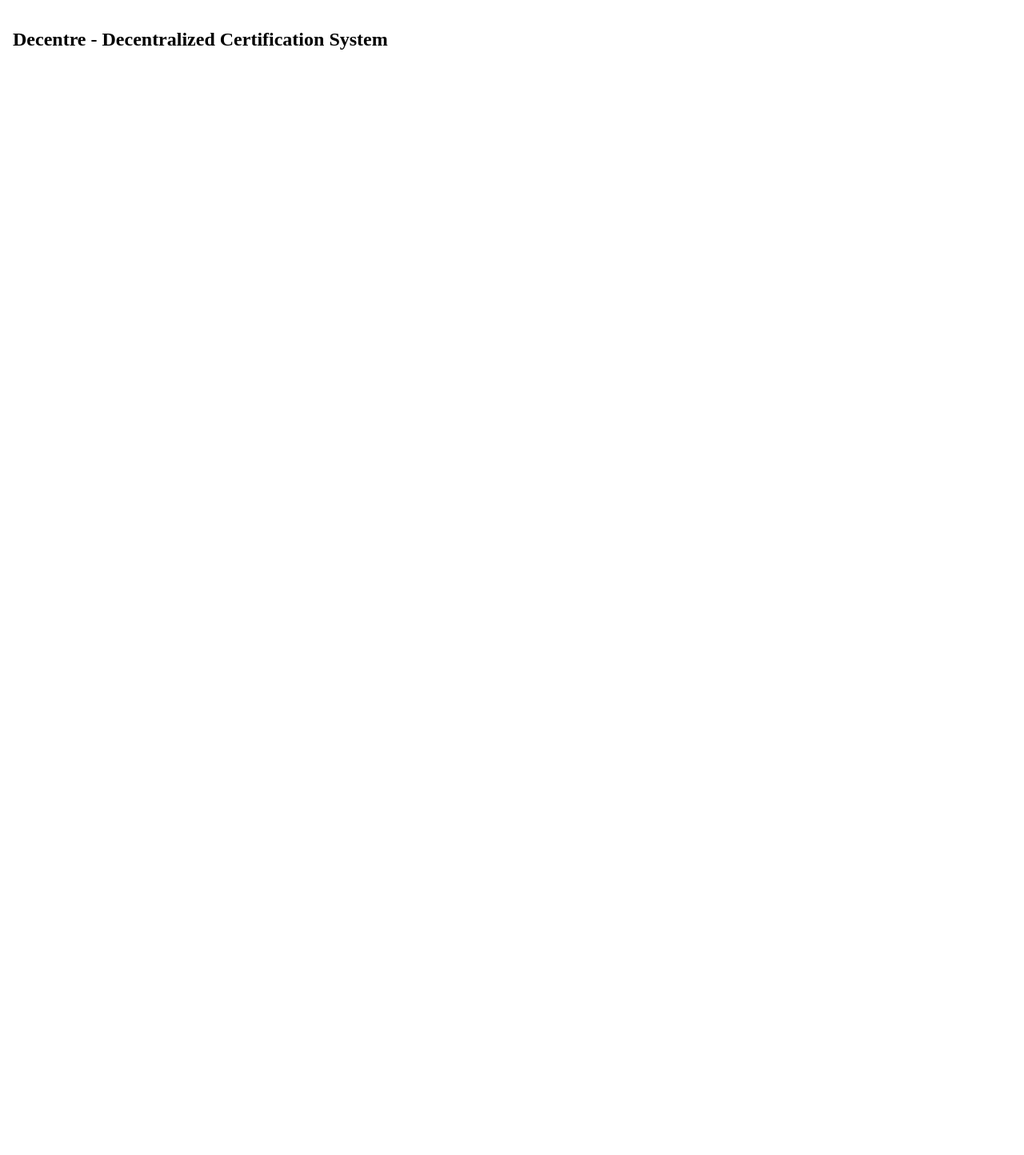
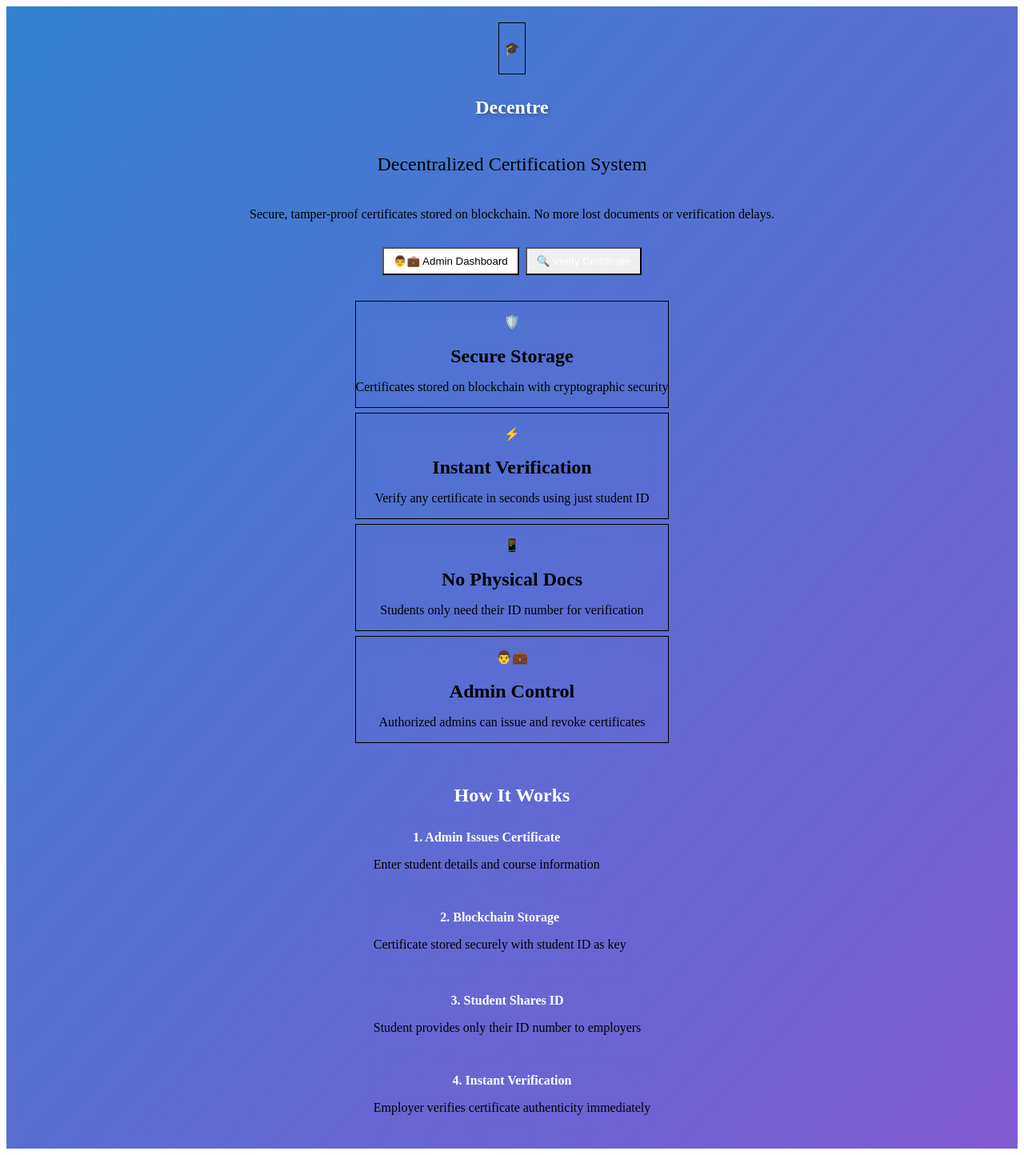
Before and after one commit to Bshisia/Decentre, a Next.js app in the folder decentre/: page / in a window 1280 px wide. Shown: the whole page at 80% size. Before the commit the page ends 800 px from the top, so only its background shows below. Built offline with nearby package versions, Linux system fonts and the light colour scheme.

Commit message:
Enhance home page layout with hero section, action buttons, and features grid for the decentralized certification system

```diff
--- a/decentre/src/pages/index.tsx
+++ b/decentre/src/pages/index.tsx
@@ -1,9 +1,134 @@
-import { Box, Heading } from '@chakra-ui/react'
+import { Box, Heading, Text, Button, VStack, HStack, Container, SimpleGrid, Card, CardBody } from '@chakra-ui/react'
+import Link from 'next/link'
 
 export default function Home() {
   return (
-    <Box p={8}>
-      <Heading>Decentre - Decentralized Certification System</Heading>
+    <Box minH="100vh" bg="linear-gradient(to bottom right, #3182ce, #805ad5)" position="relative">
+      <Box position="absolute" top={0} left={0} right={0} bottom={0} bg="blackAlpha.200" />
+      <Container maxW="6xl" py={20} position="relative" zIndex={1}>
+        <VStack spacing={16} textAlign="center">
+          {/* Hero Section */}
+          <VStack spacing={8}>
+            <Box
+              bg="whiteAlpha.200"
+              borderRadius="full"
+              p={6}
+              backdropFilter="blur(10px)"
+              border="1px solid"
+              borderColor="whiteAlpha.300"
+            >
+              <Text fontSize="8xl">🎓</Text>
+            </Box>
+            <VStack spacing={4}>
+              <Heading size="4xl" color="white" fontWeight="bold" textShadow="2px 2px 4px rgba(0,0,0,0.3)">
+                Decentre
+              </Heading>
+              <Heading size="xl" color="whiteAlpha.900" fontWeight="normal">
+                Decentralized Certification System
+              </Heading>
+              <Text fontSize="xl" color="whiteAlpha.800" maxW="3xl" lineHeight="tall">
+                Secure, tamper-proof certificates stored on blockchain.
+                No more lost documents or verification delays.
+              </Text>
+            </VStack>
+          </VStack>
+
+          {/* Action Buttons */}
+          <HStack spacing={8}>
+            <Link href="/admin">
+              <Button
+                size="xl"
+                px={12}
+                py={8}
+                fontSize="xl"
+                bg="white"
+                color="blue.600"
+                _hover={{ bg: "blue.50", transform: "translateY(-2px)" }}
+                shadow="xl"
+                borderRadius="2xl"
+                transition="all 0.3s"
+              >
+                👨💼 Admin Dashboard
+              </Button>
+            </Link>
+            <Link href="/verify">
+              <Button
+                size="xl"
+                px={12}
+                py={8}
+                fontSize="xl"
+                bg="green.500"
+                color="white"
+                _hover={{ bg: "green.600", transform: "translateY(-2px)" }}
+                shadow="xl"
+                borderRadius="2xl"
+                transition="all 0.3s"
+              >
+                🔍 Verify Certificate
+              </Button>
+            </Link>
+          </HStack>
+
+          {/* Features Grid */}
+          <SimpleGrid columns={{ base: 1, md: 2, lg: 4 }} spacing={6} w="full" mt={16}>
+            <Card bg="whiteAlpha.900" backdropFilter="blur(10px)" border="1px solid" borderColor="whiteAlpha.300">
+              <CardBody textAlign="center">
+                <Text fontSize="4xl" mb={4}>🛡️</Text>
+                <Heading size="md" mb={2} color="gray.800">Secure Storage</Heading>
+                <Text color="gray.600">Certificates stored on blockchain with cryptographic security</Text>
+              </CardBody>
+            </Card>
+            <Card bg="whiteAlpha.900" backdropFilter="blur(10px)" border="1px solid" borderColor="whiteAlpha.300">
+              <CardBody textAlign="center">
+                <Text fontSize="4xl" mb={4}>⚡</Text>
+                <Heading size="md" mb={2} color="gray.800">Instant Verification</Heading>
+                <Text color="gray.600">Verify any certificate in seconds using just student ID</Text>
+              </CardBody>
+            </Card>
+            <Card bg="whiteAlpha.900" backdropFilter="blur(10px)" border="1px solid" borderColor="whiteAlpha.300">
+              <CardBody textAlign="center">
+                <Text fontSize="4xl" mb={4}>📱</Text>
+                <Heading size="md" mb={2} color="gray.800">No Physical Docs</Heading>
+                <Text color="gray.600">Students only need their ID number for verification</Text>
+              </CardBody>
+            </Card>
+            <Card bg="whiteAlpha.900" backdropFilter="blur(10px)" border="1px solid" borderColor="whiteAlpha.300">
+              <CardBody textAlign="center">
+                <Text fontSize="4xl" mb={4}>👨💼</Text>
+                <Heading size="md" mb={2} color="gray.800">Admin Control</Heading>
+                <Text color="gray.600">Authorized admins can issue and revoke certificates</Text>
+              </CardBody>
+            </Card>
+          </SimpleGrid>
+
+          {/* How it Works */}
+          <Box w="full" mt={16}>
+            <Heading size="xl" mb={8} color="white">How It Works</Heading>
+            <SimpleGrid columns={{ base: 1, md: 2 }} spacing={8}>
+              <VStack spacing={4} align="start">
+                <Box p={6} bg="whiteAlpha.200" borderRadius="xl" w="full" backdropFilter="blur(10px)">
+                  <Text fontWeight="bold" color="white" fontSize="lg">1. Admin Issues Certificate</Text>
+                  <Text color="whiteAlpha.800">Enter student details and course information</Text>
+                </Box>
+                <Box p={6} bg="whiteAlpha.200" borderRadius="xl" w="full" backdropFilter="blur(10px)">
+                  <Text fontWeight="bold" color="white" fontSize="lg">2. Blockchain Storage</Text>
+                  <Text color="whiteAlpha.800">Certificate stored securely with student ID as key</Text>
+                </Box>
+              </VStack>
+              <VStack spacing={4} align="start">
+                <Box p={6} bg="whiteAlpha.200" borderRadius="xl" w="full" backdropFilter="blur(10px)">
+                  <Text fontWeight="bold" color="white" fontSize="lg">3. Student Shares ID</Text>
+                  <Text color="whiteAlpha.800">Student provides only their ID number to employers</Text>
+                </Box>
+                <Box p={6} bg="whiteAlpha.200" borderRadius="xl" w="full" backdropFilter="blur(10px)">
+                  <Text fontWeight="bold" color="white" fontSize="lg">4. Instant Verification</Text>
+                  <Text color="whiteAlpha.800">Employer verifies certificate authenticity immediately</Text>
+                </Box>
+              </VStack>
+            </SimpleGrid>
+          </Box>
+        </VStack>
+      </Container>
     </Box>
   )
 }
```
